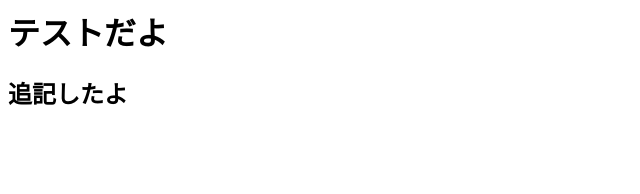
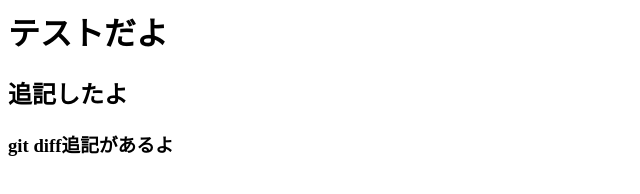
Before and after one commit to simplecygnus/git_tutorial, a plain HTML site: page index.html in a window 1280 px wide. Shown: the whole page, without its empty margins (0-640 px from the left). Drawn offline with Linux system fonts and the light colour scheme.

Commit message:
git diffを追記しました

```diff
--- a/index.html
+++ b/index.html
@@ -1,2 +1,3 @@
 <h1>テストだよ</h1>
 <h2>追記したよ</h2>
+<h3>git diff追記があるよ</h3>
```
